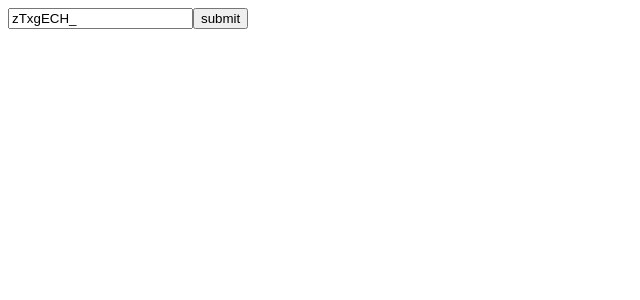
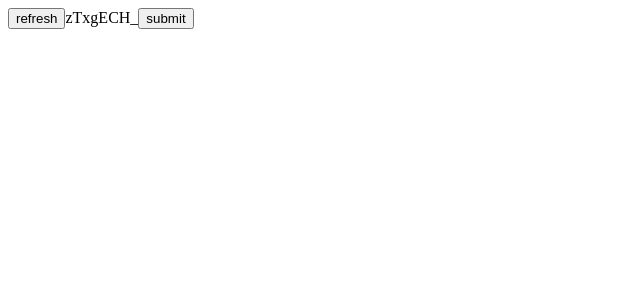
Before and after one commit to pseudoralph/get2gether, a React (Create React App) app: page / in a window 1280 px wide. Shown: the top 300 px of the page, without its empty margins (0-640 px from the left). Built offline with nearby package versions, Linux system fonts and the light colour scheme.

Commit message:
remove input box

```diff
--- a/src/App.js
+++ b/src/App.js
@@ -1,30 +1,22 @@
 import React, { useState } from 'react';
 import nanoid from 'nanoid';
+import axios from 'axios';
 import './App.css';
-import axios from 'axios';
 
 function App() {
   const [locationId, setLocationId] = useState(nanoid(8));
 
-  // setLocationId(() => nanoid(8));
-
-  const formAction = e => {
+  const pushToDb = () => {
     const baseUrl = 'http://localhost:3001/create/';
-    e.preventDefault();
-    console.log(locationId);
     axios.post(baseUrl + locationId).then(response => console.log(response));
   };
 
   return (
     <>
-      <form
-        onSubmit={event => {
-          formAction(event);
-        }}
-      >
-        <input defaultValue={locationId} />
-        <button type='submit'>submit</button>
-      </form>
+      <button onClick={() => setLocationId(nanoid(8))}>refresh</button>
+
+      {locationId}
+      <button onClick={pushToDb}>submit</button>
     </>
   );
 }
```
